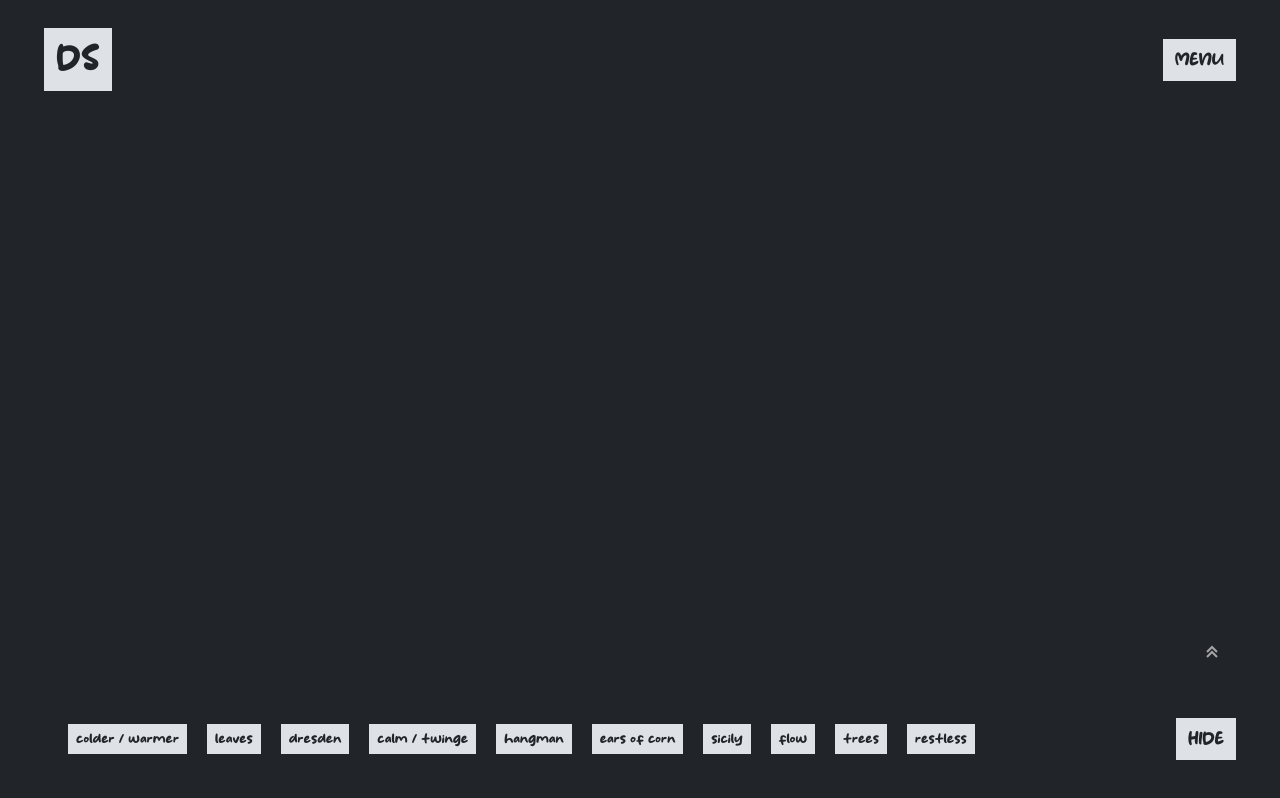
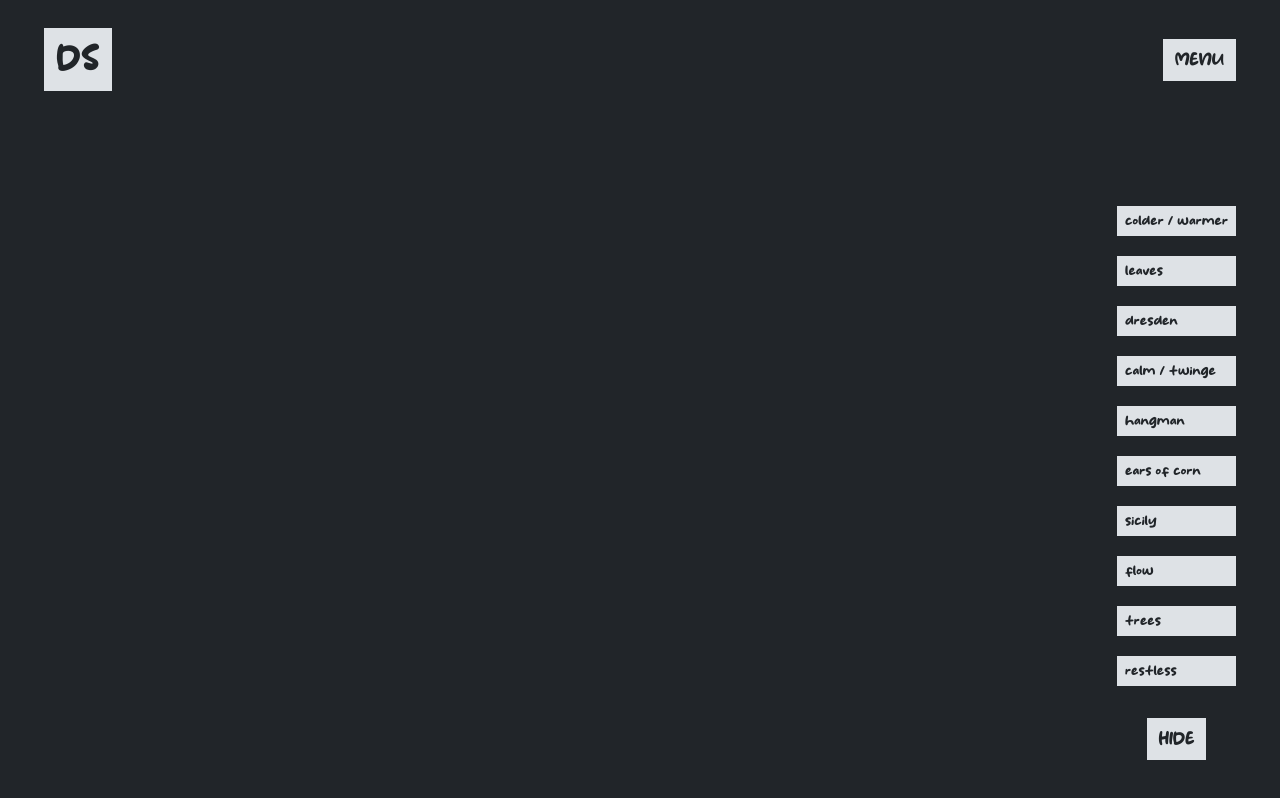
Before and after one commit to DagnaSchmidt/analog-photos, a React (Create React App) app: page /photos in a window 1280 px wide. Built offline with nearby package versions, Linux system fonts and the light colour scheme.

Commit message:
nav styling changed

```diff
--- a/src/Styles/app.css
+++ b/src/Styles/app.css
@@ -160,18 +160,21 @@ ul, li {
   -ms-overflow-style: none;
   scrollbar-width: none;
   position: absolute;
-  width: 100%;
   bottom: 0;
+  right: 0;
   padding: 12px 40px 36px 40px;
   display: flex;
-  justify-content: flex-end;
+  flex-direction: column;
+  align-items: flex-end;
   align-items: center;
-  background-color: var(--color-black);
 }
 .photos__nav__links {
+  display: flex;
+  flex-direction: column;
   width: 100%;
   gap: 12px;
-  padding: 0 24px;
+  padding: 24px 0;
+  background-color: var(--color-black);
 }
 .photos__nav__link {
   font-size: 12px;
@@ -207,7 +210,7 @@ ul, li {
   display: flex;
   flex-direction: column;
   align-items: center;
-  gap: 80px;
+  gap: 12px;
   overflow: scroll;
   max-height: 100vh;
   -ms-overflow-style: none;
--- a/src/Styles/app.scss
+++ b/src/Styles/app.scss
@@ -75,17 +75,20 @@ ul, li {
         -ms-overflow-style: none;
         scrollbar-width: none;
         position: absolute;
-        width: 100%;
         bottom: 0;
+        right: 0;
         padding: 12px 40px 36px 40px;
         display: flex;
-        justify-content: flex-end;
+        flex-direction: column; //
+        align-items: flex-end; //
         align-items: center;
-        background-color: var(--color-black);
         &__links {
+            display: flex;
+            flex-direction: column;
             width: 100%;
             gap: 12px;
-            padding: 0 24px;
+            padding: 24px 0;
+            background-color: var(--color-black);
         }
         &__link {
             font-size: 12px;
@@ -122,7 +125,7 @@ ul, li {
         display: flex;
         flex-direction: column;
         align-items: center;
-        gap: 80px;
+        gap: 12px;
         overflow: scroll;
         max-height: 100vh;
         -ms-overflow-style: none;
```
Also changed, not shown: 1 other file (tests, documents, lock files or other folders).
